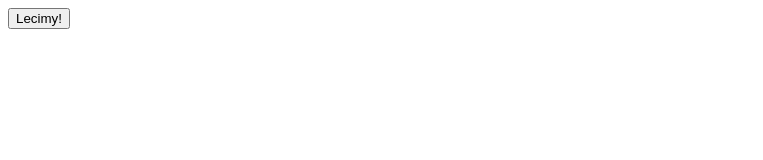
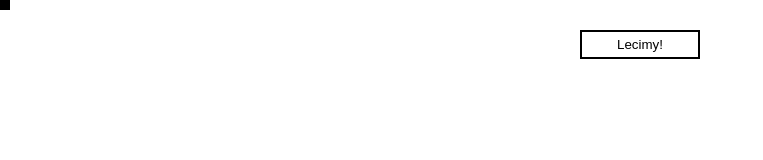
Before and after one commit to marysiaK/ZadaniaSamuraj, a plain HTML site: page latajacyKwadrat/index.html in a window 1280 px wide. Shown: the whole page, without its empty margins (0-763 px from the left). Drawn offline with Linux system fonts and the light colour scheme.

Commit message:
finish project with square

```diff
--- a/latajacyKwadrat/index.html
+++ b/latajacyKwadrat/index.html
@@ -6,8 +6,42 @@
     <meta name="viewport" content="width=device-width, initial-scale=1.0">
     <meta http-equiv="X-UA-Compatible" content="ie=edge">
     <title>Zadanie 2 - przemieszczenie kwadratu</title>
-    <style>
+        <style>
+        button {
+            position: absolute;
+            width: 120px;
+            padding: 5px 0;
+            top: 30px;
+            left: calc(50% - 60px);
+            border: 2px solid black;
+            background-color: #fff;
+            color: black;
+            transition: .3s;
+        }
+
+        button:hover {
+            background-color: #000;
+            color: white;
+        }
+
+        .square {
+            position: absolute;
+            top: 0;
+            left: 0;
+            width: 10px;
+            height: 10px;
+            background-color: #000;
+            transition: 1s;
+        }
+
+        button:hover+.square {
+            width: 100px;
+            height: 100px;
+            top: calc(100% - 100px);
+            left: calc(100% - 100px);
+        }
     </style>
+</head>
 </head>
 
 <body>
```
